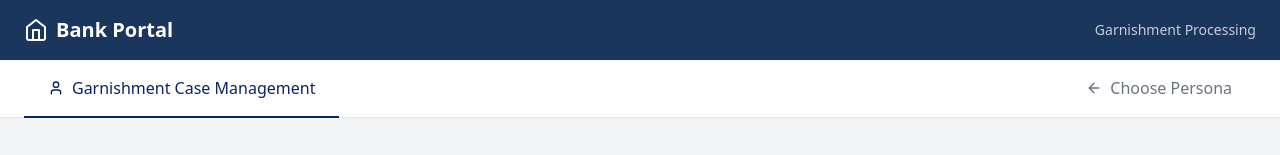
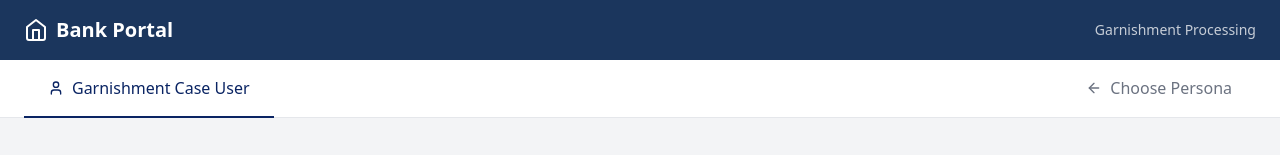
Before and after one commit to msuraj11/garnish-upload-portal, a React (Vite) app: page /team/case_management in a window 1280 px wide. Shown: the top 155 px of the page. Built offline with nearby package versions, Linux system fonts and the light colour scheme.

Commit message:
Update: label names as per requirement

```diff
--- a/src/components/GarnishmentWorkflowTracker.tsx
+++ b/src/components/GarnishmentWorkflowTracker.tsx
@@ -1,5 +1,5 @@
 import React from 'react';
-import { Check, File, User, Shield, MessageSquare, Mail } from 'lucide-react';
+import { Check, File, User, Shield, MessageSquare, Mail, Scale } from 'lucide-react';
 import { Progress } from '@/components/ui/progress';
 
 export type WorkflowStage =
@@ -30,7 +30,7 @@ export const workflowStages: WorkflowStageInfo[] = [
   {
     id: 'legal_team',
     label: 'Bank Legal Team',
-    icon: Shield
+    icon: Scale
   },
   {
     id: 'compliance_team',
--- a/src/components/Layout.tsx
+++ b/src/components/Layout.tsx
@@ -8,11 +8,11 @@ import { Button } from './ui/button';
 
 // Team options for the navigation
 const teamOptions: { label: string; value: string; icon: React.ElementType }[] = [
-  { label: 'Garnishment Orders', value: 'orders', icon: FileText },
-  { label: 'Garnishment Case Management', value: 'case_management', icon: User },
-  { label: 'Legal Team', value: 'legal_team', icon: Scale },
-  { label: 'Compliance Team', value: 'compliance_team', icon: Shield },
-  { label: 'Customer Management', value: 'customer_management', icon: MessageSquare }
+  { label: 'Garnishment Manger', value: 'orders', icon: FileText },
+  { label: 'Garnishment Case User', value: 'case_management', icon: User },
+  { label: 'Legal User', value: 'legal_team', icon: Scale },
+  { label: 'Compliance User', value: 'compliance_team', icon: Shield },
+  { label: 'CRM User', value: 'customer_management', icon: MessageSquare }
 ];
 
 const Layout: React.FC<{ children: React.ReactNode }> = ({ children }) => {
@@ -91,7 +91,7 @@ const Layout: React.FC<{ children: React.ReactNode }> = ({ children }) => {
                   className={`py-4 px-6 font-medium flex items-center space-x-2 border-b-2 border-bank text-bank`}
                 >
                   <FileText className="h-4 w-4" />
-                  <span>Garnishment Orders</span>
+                  <span>Garnishment Manger</span>
                 </Link>
               )}
 
--- a/src/pages/Landing.tsx
+++ b/src/pages/Landing.tsx
@@ -8,11 +8,11 @@ import { motion } from 'framer-motion';
 
 // Team options for the navigation
 const teamOptions: { label: string; value: string; icon: React.ElementType }[] = [
-  { label: 'Garnishment Orders', value: 'orders', icon: FileText },
-  { label: 'Garnishment Case Management', value: 'case_management', icon: User },
-  { label: 'Legal Team', value: 'legal_team', icon: Scale },
-  { label: 'Compliance Team', value: 'compliance_team', icon: Shield },
-  { label: 'Customer Management', value: 'customer_management', icon: MessageSquare }
+  { label: 'Garnishment Manger', value: 'orders', icon: FileText },
+  { label: 'Garnishment Case User', value: 'case_management', icon: User },
+  { label: 'Legal User', value: 'legal_team', icon: Scale },
+  { label: 'Compliance User', value: 'compliance_team', icon: Shield },
+  { label: 'CRM User', value: 'customer_management', icon: MessageSquare }
 ];
 
 const Landing = () => {
```
